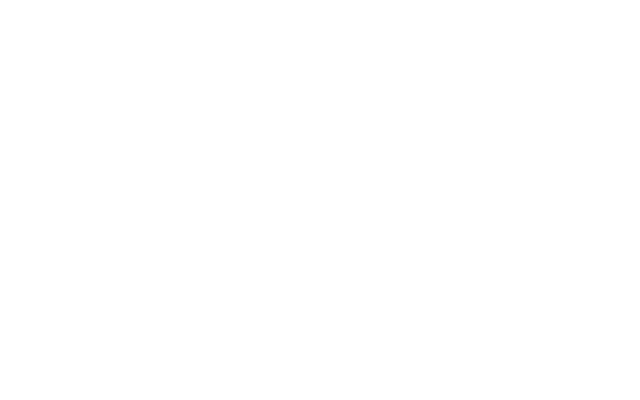
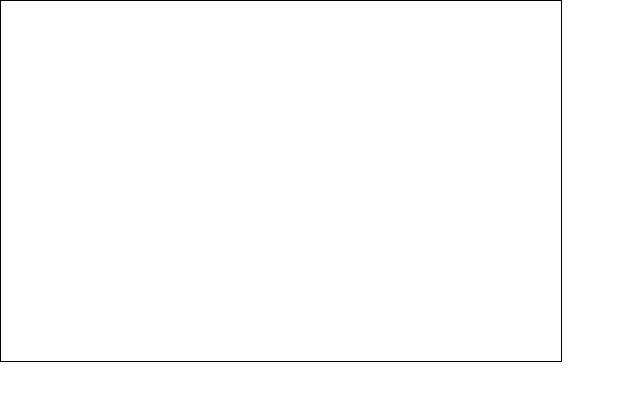
Before and after one commit to GarrettAnderson/html-5-canvas, a website: page public/index.html in a window 1280 px wide. Shown: the whole page, without its empty margins (0-640 px from the left). Drawn offline with Linux system fonts and the light colour scheme.

Commit message:
able to draw a line. reduced size of canvas and added a border

```diff
--- a/public/index.html
+++ b/public/index.html
@@ -8,7 +8,7 @@
     <link rel="stylesheet" href="/screen.css">
   </head>
   <body>
-    <canvas id="draw" width="800" height="800"></canvas>
+    <canvas id="draw" width="560" height="360"></canvas>
     <script src="/main.js" charset="utf-8"></script>
   </body>
 </html>
--- a/public/screen.css
+++ b/public/screen.css
@@ -10,3 +10,7 @@
   margin: 0;
   min-height: 100%;
 }
+
+canvas {
+  border: 1px solid black;
+}
```
